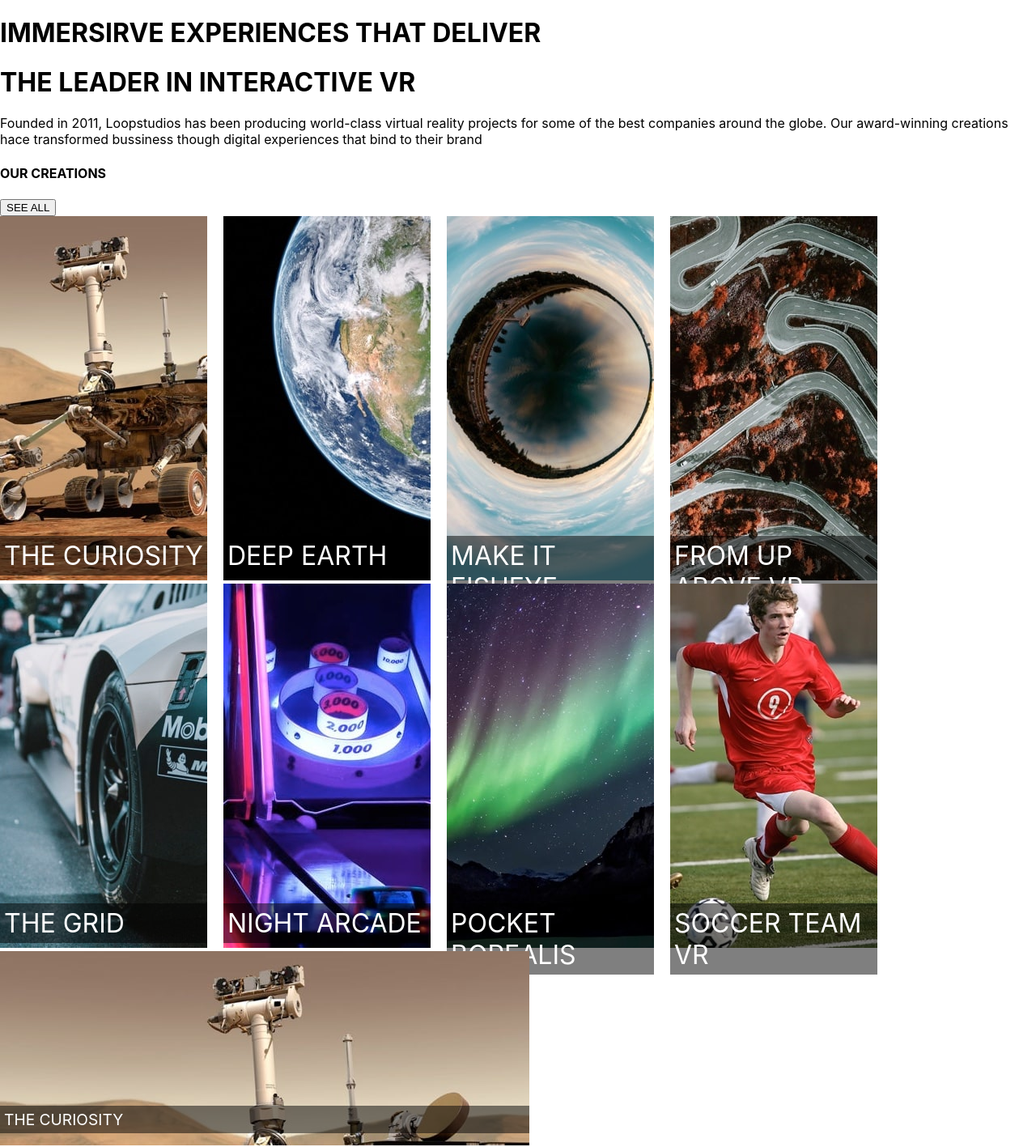
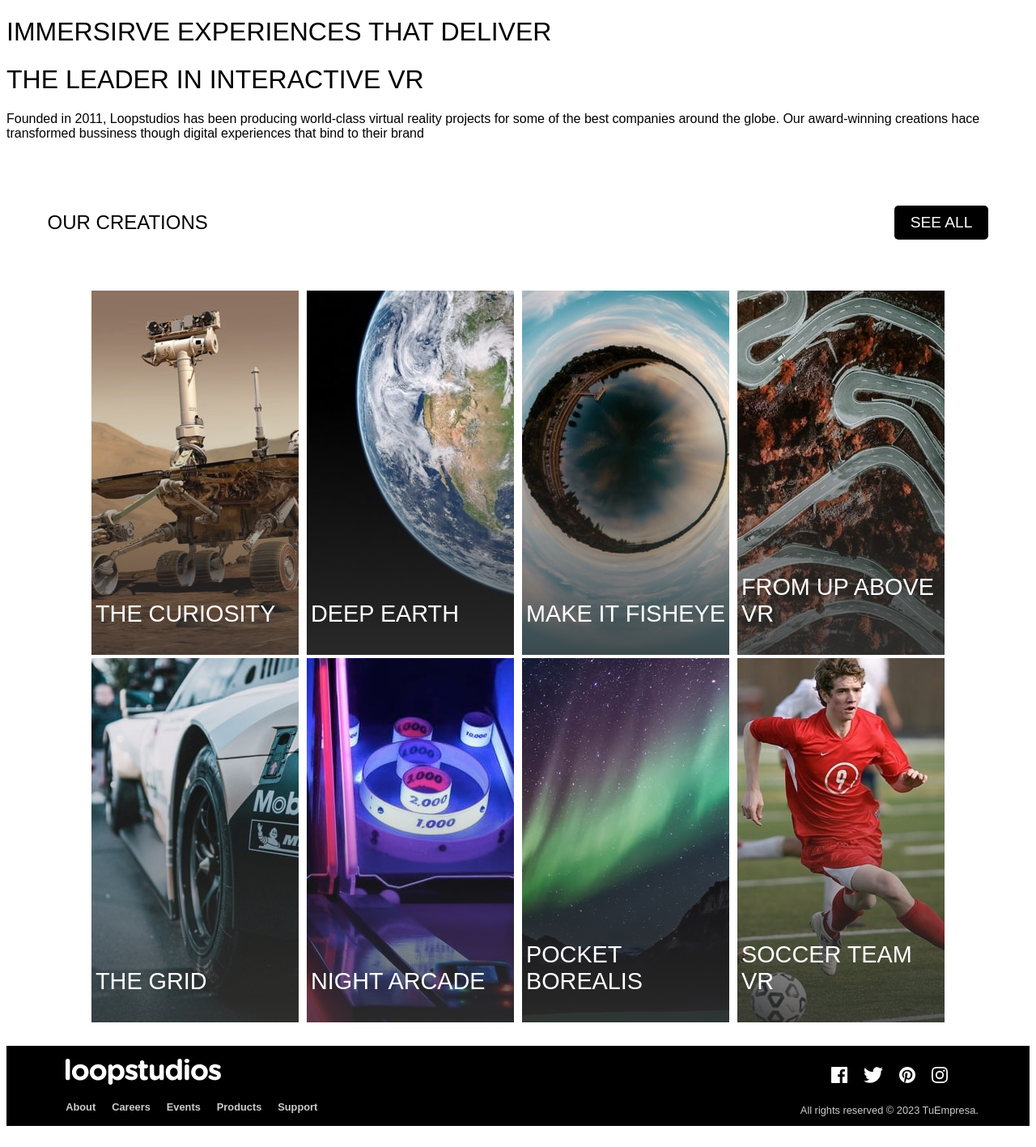
Before and after one commit to DISARODS/reactteammakaia, a React (Create React App) app in the folder my-app/: page / in a window 1280 px wide. Shown: the top 1417 px of the page at 81% size. Built offline with nearby package versions, Linux system fonts and the light colour scheme.

Commit message:
final de footer

```diff
--- a/my-app/src/index.css
+++ /dev/null
@@ -1,129 +0,0 @@
-body {
-  margin: 0;
-  font-family: -apple-system, BlinkMacSystemFont, 'Segoe UI', 'Roboto', 'Oxygen',
-    'Ubuntu', 'Cantarell', 'Fira Sans', 'Droid Sans', 'Helvetica Neue',
-    sans-serif;
-  -webkit-font-smoothing: antialiased;
-  -moz-osx-font-smoothing: grayscale;
-}
-
-code {
-  font-family: source-code-pro, Menlo, Monaco, Consolas, 'Courier New',
-    monospace;
-}
-
-/* DESDE ACA PODRIAMOS TODO EL CSS */
-html{
-}
-
-header {
-  width: 100%;
-}
-
-
-main{
-  width: 100%;
-}
-
-footer{
-}
-
-
-/* ------------------------------ FOOTER ----------------------------*/
-/* ------------------------------ FOOTER CREATIONS----------------------------*/
-
-
-.creations-mobile {
-  position: relative;
-  display: inline-block;
-  margin-right: 20px;
-}
-
-.creations-mobile img {
-  width: 100%;
-  height: auto;
-}
-
-.creations-mobile p {
-  position: absolute;
-  bottom: 0;
-  left: 0;
-  right: 0;
-  padding: 5px;
-  background-color: rgba(0, 0, 0, 0.5);
-  color: #fff;
-  font-size: 1.2rem;
-}
-
-.creations-desktop {
-  position: relative;
-  display: inline-block;
-  margin-right: 20px;
-}
-
-.creations-desktop img {
-  width: 100%;
-  height: auto;
-}
-
-.creations-desktop p {
-  position: absolute;
-  top: 80%;
-  left: 0;
-  right: 0;
-  padding: 5px;
-  background-color: rgba(0, 0, 0, 0.5);
-  color: #fff;
-  font-size: 2rem;
-}
-/* ------------------------------ FOOTER LAST SECTION----------------------------*/
-
-.footer {
-  background-color: black;
-  color: #ccc;
-  font-size: 0.8rem;
-  text-align: center;
-  padding: 20px;
-}
-
-.footer p {
-  margin: 0;
-}
-
-.social-icons {
-  display: flex;
-  justify-content: center;
-  align-items: center;
-  margin-top: 20px;
-}
-
-.social-icons a {
-  display: inline-block;
-  margin: 0 10px;
-}
-
-.social-icons img {
-  height: 30px;
-}
-
-.footer-links {
-  display: flex;
-  justify-content: center;
-  margin-top: 20px;
-}
-
-.footer-links a {
-  display: inline-block;
-  margin: 0 20px;
-  font-weight: bold;
-  color: #ccc;
-  text-decoration: none;
-}
-
-.footer-links a:hover {
-  color: white;
-}
-
-
-
-/* ------------------------------ FOOTER ----------------------------*/
--- a/my-app/src/index.js
+++ b/my-app/src/index.js
@@ -1,8 +1,12 @@
 import React from 'react';
 import ReactDOM from 'react-dom/client';
-import './index.css';
 // import App from './App';
 import reportWebVitals from './reportWebVitals';
+import styled from 'styled-components';
+
+// -------------import images header------------------
+
+// -------------import images main------------------
 
 // -------------import images footer------------------
 
@@ -10,11 +14,8 @@ import facebookIcon from './assets/images/icon-facebook.svg';
 import twitterIcon from './assets/images/icon-twitter.svg';
 import pinterestIcon from './assets/images/icon-pinterest.svg';
 import instagramIcon from './assets/images/icon-instagram.svg';
+import logoicon from './assets/images/logo.svg';
 
-
-//--------------------new styled footer-------------------
-
-import styled from 'styled-components';
 
 //--------------------const footer-------------------
 
@@ -42,13 +43,229 @@ function Main (){
 }
 
 //--------------------styled components for new footer------------------
-const FooterContainer = styled.footer``;
-
-const CreationsContainer = styled.div``;
-
-const EnderContainer = styled.section``;
+const FooterContainer = styled.footer`
+`;
 
 
+const HeadContainerF = styled.div`
+  display: flex;
+  justify-content: space-between;
+  align-items: center;
+  max-width: 100vw;
+  padding:4%;
+
+  .headerf {
+    display: flex;
+    align-items: center;
+    width: 100%;
+  }
+
+  h4 {
+    font-size: 1.5rem;
+    color: #000;
+    margin: 0;
+    flex-grow: 1;
+  }
+
+  button {
+    background-color: #000;
+    color: #fff;
+    font-size: 1.2rem;
+    font-weight: 500;
+    border: none;
+    padding: 10px 20px;
+    border-radius: 5px;
+    cursor: pointer;
+    margin-left: auto;
+  }
+
+  button:hover {
+    background-color: #fff;
+    color: #000;
+    border: 1px solid black;
+
+  }
+`;
+
+
+const CreationsContainer = styled.div`
+  text-align: center;
+  padding-left: 3.5%;
+  padding-right: 3.5%;
+
+  .CreationsContainer p {
+    text-align: left;
+  }
+
+  .creations-desktop,
+  .creations-mobile {
+    position: relative;
+  }
+
+  .creations-desktop::before,
+  .creations-mobile::before {
+    content: '';
+    position: absolute;
+    top: 0;
+    left: 0;
+    width: 100%;
+    height: 100%;
+    background-image: linear-gradient(to bottom, rgba(0, 0, 0, 0.01) 30%, rgba(51,51,51,0.8) 100%);
+    z-index: 0;
+  }
+
+  .creations-desktop img,
+  .creations-mobile img {
+    display: block;
+    width: 100%;
+    height: auto;
+  }
+
+  .creations-mobile {
+    display: inline-block;
+  }
+
+  .creations-mobile img {
+    width: 100%;
+    height: auto;
+  }
+
+  .creations-mobile p {
+    position: absolute;
+    bottom: 0;
+    left: 0;
+    right: 0;
+    padding: 5px;
+    padding-left: 5%;
+    color: #fff;
+    font-size: 1.2rem;
+    margin-top: 20px;
+    font-weight: normal;
+    font-weight: 100;
+  }
+
+  .creations-desktop {
+    position: relative;
+    display: inline-block;
+    margin-right: 5px;
+    margin-left: 5px;
+  }
+
+  .creations-desktop p {
+    position: absolute;
+    bottom: 0;
+    left: 0;
+    right: 0;
+    padding: 5px;
+    color: #fff;
+    font-size: 1.8rem;
+    margin-top: 20px;
+  }
+
+  @media (max-width: 375px) {
+    .hide-on-mobile {
+      display: none;
+    }
+
+    .hide-on-desktop {
+      display: block;
+    }
+  }
+
+  @media (min-width: 376px) {
+    .hide-on-mobile {
+      display: block;
+
+    }
+
+    .hide-on-desktop {
+      display: none;
+    }
+  }
+`;
+
+const EnderContainer = styled.section`
+
+section {
+  background-color: black;
+  color: #ccc;
+  font-size: 0.8rem;
+  text-align: center;
+  display: flex;
+  justify-content: space-between;
+  width: 100%; /* Ancho al 100% para ocupar todo el espacio disponible */
+  margin-top: 2%;
+
+}
+
+.left {
+  display: flex;
+  flex-direction: column;
+  justify-content: center;
+  align-items: center;
+  margin-left: 5%;
+}
+
+.left img {
+  margin-bottom: 10px;
+  max-width: 100%;
+  align-self: flex-start;
+  margin-left: 10px;
+}
+
+.menu {
+  background-color: #1f1f1f;
+  max-width: 400px;
+  padding: 20px;
+  border-radius: 5px;
+}
+
+.menu-links {
+  display: flex;
+  justify-content: center;
+  margin-top: 10px;
+}
+
+.menu-links a {
+  display: inline-block;
+  margin: 0 10px;
+  font-weight: bold;
+  color: #ccc;
+  text-decoration: none;
+}
+
+.menu-links a:hover {
+  color: white;
+}
+
+.right {
+  display: flex;
+  flex-direction: column;
+  justify-content: center;
+  align-items: center;
+  margin-top: 2%;
+  margin-right: 5%
+}
+
+.social-icons {
+  display: flex;
+  align-items: center;
+  margin-bottom: 10px;
+}
+
+.social-icons a:not(:last-child) {
+  margin-right: 20px;
+}
+
+.social-icons img {
+  height: 20px;
+}
+
+.footer-end {
+
+  align-self: flex-end;
+}
+`;
 
 //-------------------- new footer-------------------
 function Footer() {
@@ -67,12 +284,16 @@ function Footer() {
 
   return (
     <FooterContainer>
-      <div>
-        <h4>OUR CREATIONS</h4>
+
+      <HeadContainerF>
+      <div className='headerf'>
+        <h2>OUR CREATIONS</h2>
         <button>SEE ALL</button>
       </div>
+      </HeadContainerF>
 
       <CreationsContainer>
+      <div className='CreationsContainer'>
         <div className='hide-on-mobile'>
           {images.keys().map((imagePath, index) => {
             const imageName = imagePath.split('/').pop();
@@ -100,13 +321,15 @@ function Footer() {
             );
           })}
         </div>
+      </div>
       </CreationsContainer>
 
       <EnderContainer>
       <section className="black-section">
-            <div class="menu">
-              <img src="./assets/images/icon-facebook.svg" alt="Logo de la página" className="logo"></img>
-              <div class="menu-links">
+
+            <div className="left">
+              <img src={logoicon} alt="Logo de la página" className="logo"></img>
+              <div className="menu-links">
                 <a href="#">About</a>
                 <a href="#">Careers</a>
                 <a href="#">Events</a>
@@ -115,17 +338,18 @@ function Footer() {
               </div>
             </div>
 
-            <div className="header">
+            <div className='right'>
               <div className="social-icons">
                   <a href="#"><img src={facebookIcon} alt="Facebook"></img></a>
                   <a href="#"><img src={twitterIcon} alt="Twitter"></img></a>
                   <a href="#"><img src={pinterestIcon} alt="Pinterest"></img></a>
                   <a href="#"><img src={instagramIcon} alt="Instagram"></img></a>
-                <div class="footer">
+              </div>
+              <div className="footer-end">
                     <p>All rights reserved &copy; 2023 TuEmpresa.</p>
               </div>
             </div>
-            </div>
+
         </section>
       </EnderContainer>
 
@@ -133,17 +357,32 @@ function Footer() {
     </FooterContainer> );}
 
 
-//--------------------final part-------------------
+//--------------------CONSTANTE DE FUENTES -------------------
+const StyledStrictMode = styled.div`
+  transform: scale(1.0);
+  body {
+    margin: 0;
+    font-size: 15px;
+    font-family: 'Alata', sans-serif;
+  }
+
+  h1, h2, h3, h4, h5, h6, p, a{
+    font-family: 'Josefin Sans', sans-serif;
+    font-weight: 500;
+  }
+`;
+
+// ---------------- end----------//
 
 const root = ReactDOM.createRoot(document.getElementById('root'));
 root.render(
-  <React.StrictMode>
+  <StyledStrictMode>
     <Header/>
     <Main/>
     <Footer/>
     {/* <App />  */}
     {/* QUITAR APP AL FINALIZAR  */}
-  </React.StrictMode>
+  </StyledStrictMode>
 );
 
 // If you want to start measuring performance in your app, pass a function
```
Lines whose indentation alone changed are shown as unchanged.
